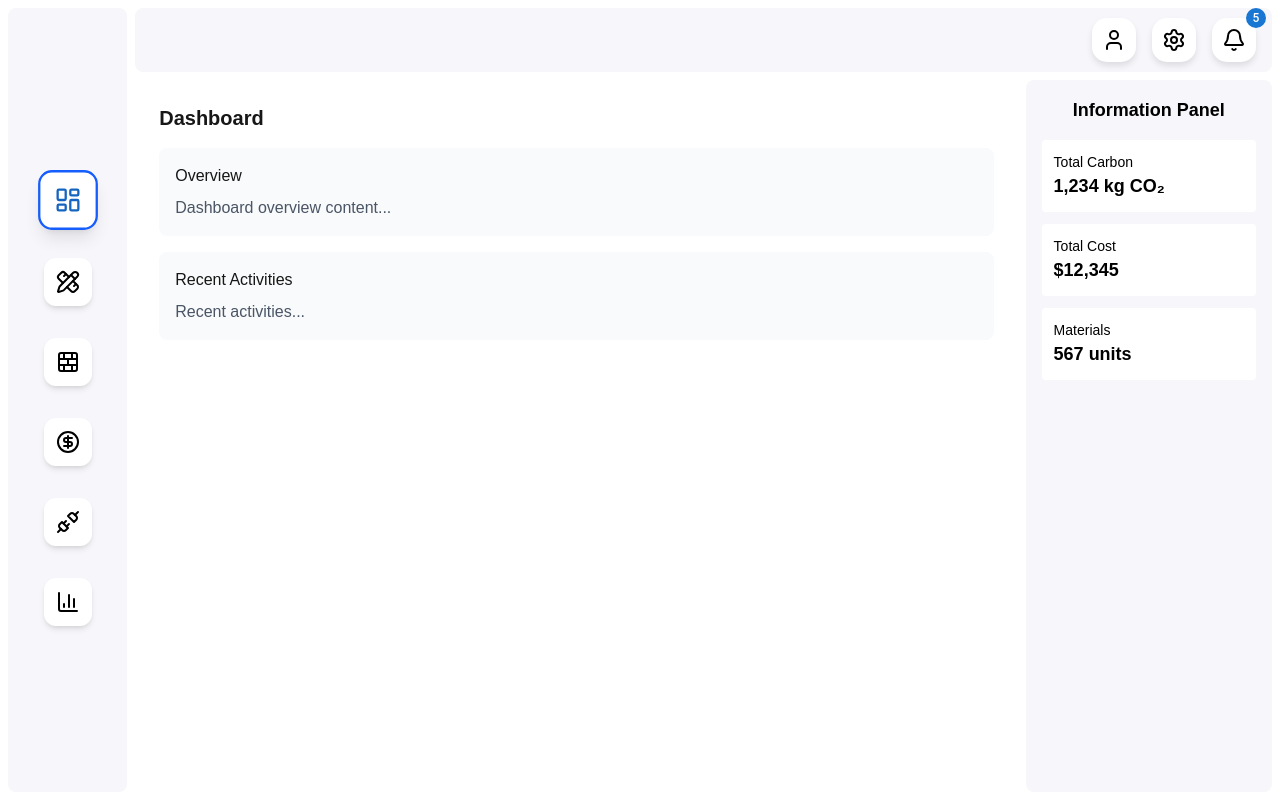
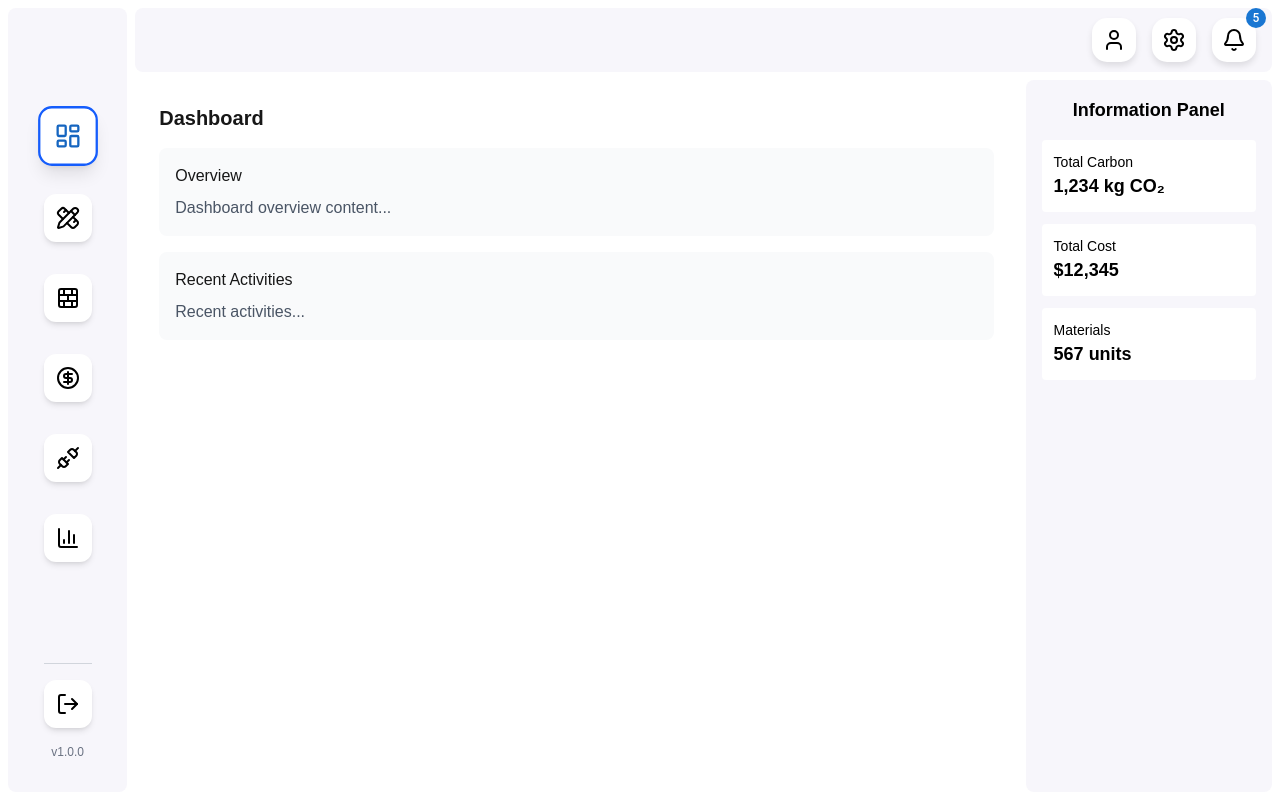
Before and after one commit to mianfarooqazam/life-cycle, a Next.js app: page / in a window 1280 px wide. Shown: the top 794 px of the page. Built offline with nearby package versions, Linux system fonts and the light colour scheme; a web font is replaced by a local one.

Commit message:
Sidebar Updated
Logout icon added

```diff
--- a/src/app/components/sidebar/Sidebar.js
+++ b/src/app/components/sidebar/Sidebar.js
@@ -5,7 +5,8 @@ import {
     BrickWall,
     CircleDollarSign,
     Unplug,
-    BarChart3
+    BarChart3,
+    LogOut
 } from 'lucide-react';
 
 function IconWithTooltip({ Icon, tooltipText, onClick, active }) {
@@ -44,9 +45,16 @@ export default function Sidebar({ activeSection, setActiveSection }) {
         { id: 'analysis', label: 'Analysis', icon: BarChart3 },
     ];
 
+    const handleLogout = () => {
+        // Add your logout logic here
+        console.log('Logging out...');
+    };
+
     return (
-        <div className="col-span-1 row-span-2 rounded-lg p-4" style={{ backgroundColor: '#f7f6fb' }}>     <nav className="h-full">
-            <div className="flex flex-col items-center justify-center gap-8 h-full">
+        <div className="col-span-1 row-span-2 rounded-lg p-4" style={{ backgroundColor: '#f7f6fb' }}>
+            <nav className="h-full flex flex-col">
+                {/* Main menu items */}
+                <div className="flex flex-col items-center justify-center gap-8 flex-1">
                     {menuItems.map((item) => (
                         <IconWithTooltip
                             key={item.id}
@@ -57,6 +65,24 @@ export default function Sidebar({ activeSection, setActiveSection }) {
                         />
                     ))}
                 </div>
+
+                {/* Divider */}
+                <div className="mx-auto w-12 h-px bg-gray-300 my-4"></div>
+
+                {/* Bottom section with logout and version */}
+                <div className="flex flex-col items-center gap-4 pb-4">
+                    <IconWithTooltip
+                        Icon={LogOut}
+                        tooltipText="Logout"
+                        active={false}
+                        onClick={handleLogout}
+                    />
+
+                    {/* Version */}
+                    <div className="text-xs text-gray-500">
+                        v1.0.0
+                    </div>
+                </div>
             </nav>
         </div>
     );
```
Lines whose indentation alone changed are shown as unchanged.
